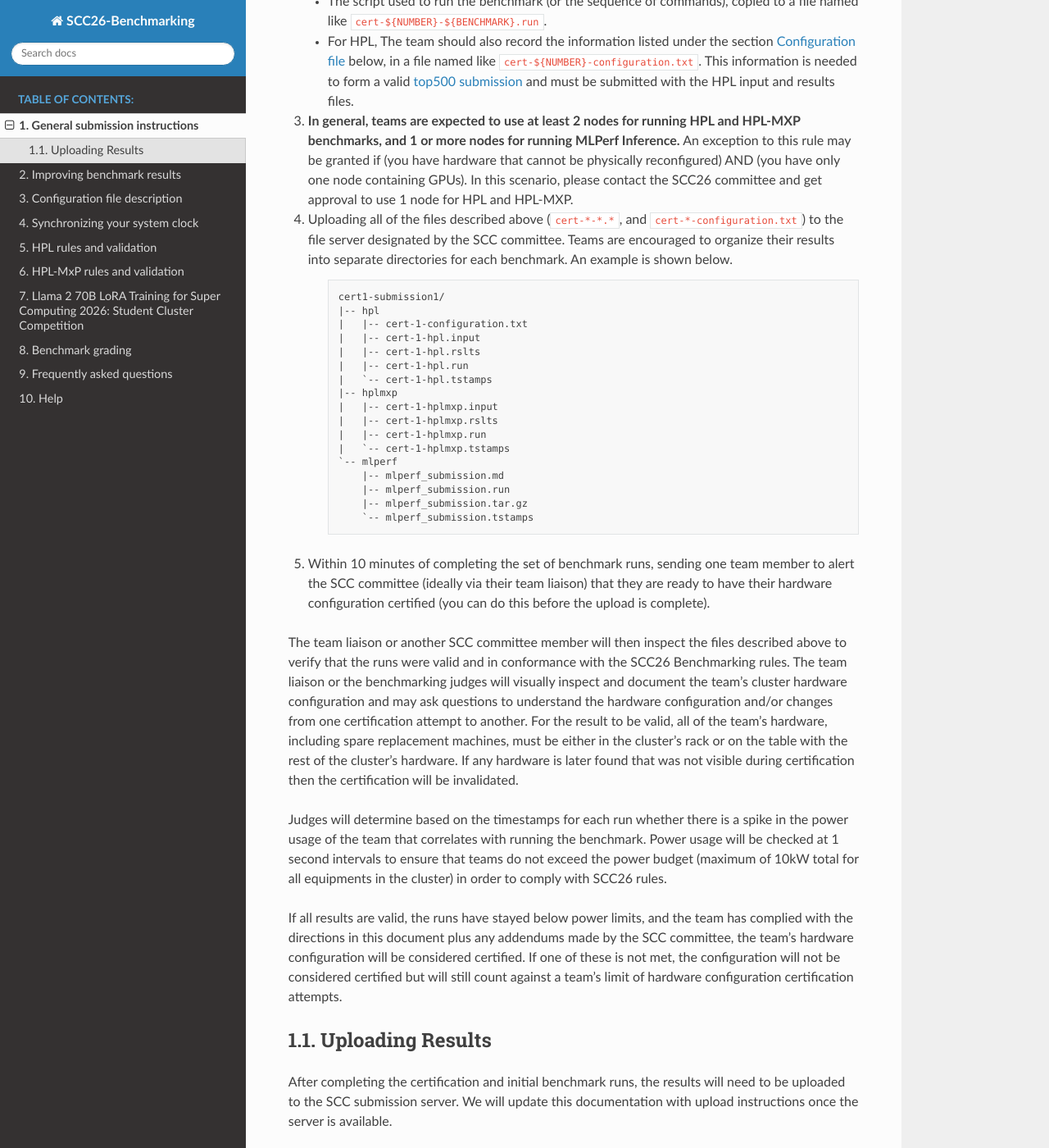
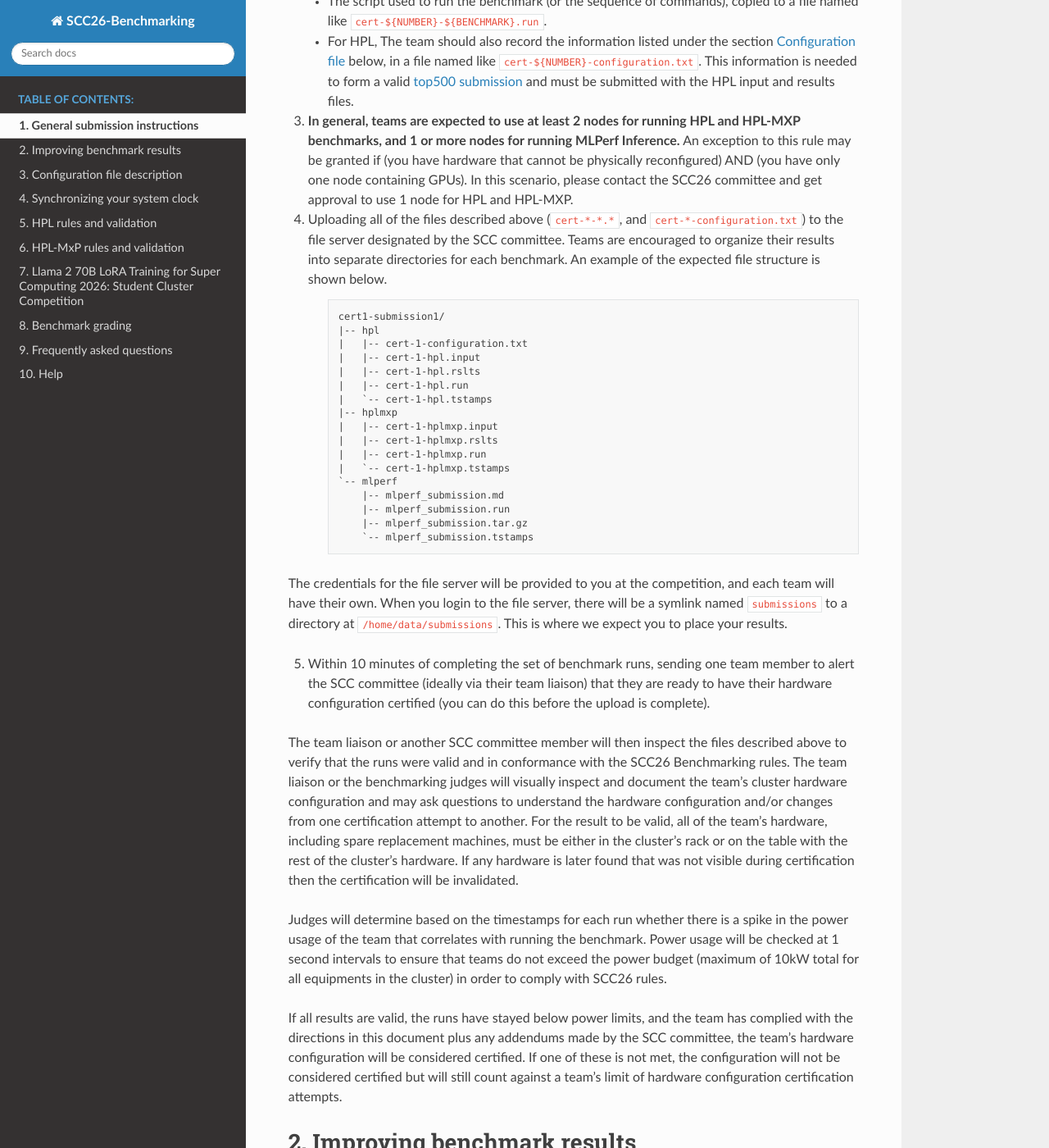
Before and after one commit to rderue/scc26-benchmarking, a Sphinx documentation site: the page built from source/benchmarks/general.rst, in a window 1280 px wide and 1400 px high, scrolled down 694 px. Shown: the whole window at 82% size. Built offline with Sphinx 7.4.7 and the Read the Docs theme 3.1.0, drawn with Linux system fonts in a browser that asks for light colours.

Commit message:
Add blurb about file server submission

```diff
--- a/source/benchmarks/general.rst
+++ b/source/benchmarks/general.rst
@@ -19,7 +19,7 @@ A hardware certification submission consists of a team:
 
 3. **In general, teams are expected to use at least 2 nodes for running HPL and HPL-MXP benchmarks, and 1 or more nodes for running MLPerf Inference.** An exception to this rule may be granted if (you have hardware that cannot be physically reconfigured) AND (you have only one node containing GPUs). In this scenario, please contact the SCC26 committee and get approval to use 1 node for HPL and HPL-MXP.
 
-4. Uploading all of the files described above (``cert-*-*.*``, and ``cert-*-configuration.txt``) to the file server designated by the SCC committee. Teams are encouraged to organize their results into separate directories for each benchmark. An example is shown below.
+4. Uploading all of the files described above (``cert-*-*.*``, and ``cert-*-configuration.txt``) to the file server designated by the SCC committee. Teams are encouraged to organize their results into separate directories for each benchmark. An example of the expected file structure is shown below.
 
      .. code-block::
 
@@ -41,6 +41,9 @@ A hardware certification submission consists of a team:
 	    |-- mlperf_submission.tar.gz
 	    `-- mlperf_submission.tstamps
 
+
+The credentials for the file server will be provided to you at the competition, and each team will have their own. When you login to the file server, there will be a symlink named ``submissions`` to a directory at ``/home/data/submissions``. This is where we  expect you to place your results.
+
 5. Within 10 minutes of completing the set of benchmark runs, sending one team member to alert the SCC committee (ideally via their team liaison) that they are ready to have their hardware configuration certified (you can do this before the upload is complete).
 
 The team liaison or another SCC committee member will then inspect the files described above to verify that the runs were valid and in conformance with the SCC26 Benchmarking rules. The team liaison or the benchmarking judges will visually inspect and document the team’s cluster hardware configuration and may ask questions to understand the hardware configuration and/or changes from one certification attempt to another. For the result to be valid, all of the team's hardware, including spare replacement machines, must be either in the cluster’s rack or on the table with the rest of the cluster’s hardware. If any hardware is later found that was not visible during certification then the certification will be invalidated.
@@ -48,14 +51,6 @@ The team liaison or another SCC committee member will then inspect the files des
 Judges will determine based on the timestamps for each run whether there is a spike in the power usage of the team that correlates with running the benchmark. Power usage will be checked at 1 second intervals to ensure that teams do not exceed the power budget (maximum of 10kW total for all equipments in the cluster) in order to comply with SCC26 rules.
 
 If all results are valid, the runs have stayed below power limits, and the team has complied with the directions in this document plus any addendums made by the SCC committee, the team’s hardware configuration will be considered certified. If one of these is not met, the configuration will not be considered certified but will still count against a team’s limit of hardware configuration certification attempts.
-
-
-Uploading Results
-~~~~~~~~~~~~~~~~~
-
-After completing the certification and initial benchmark runs, the results will need to be uploaded to the SCC submission server. We will
-update this documentation with upload instructions once the server is available.
-
 
 .. _Improving benchmark results:
 
```
